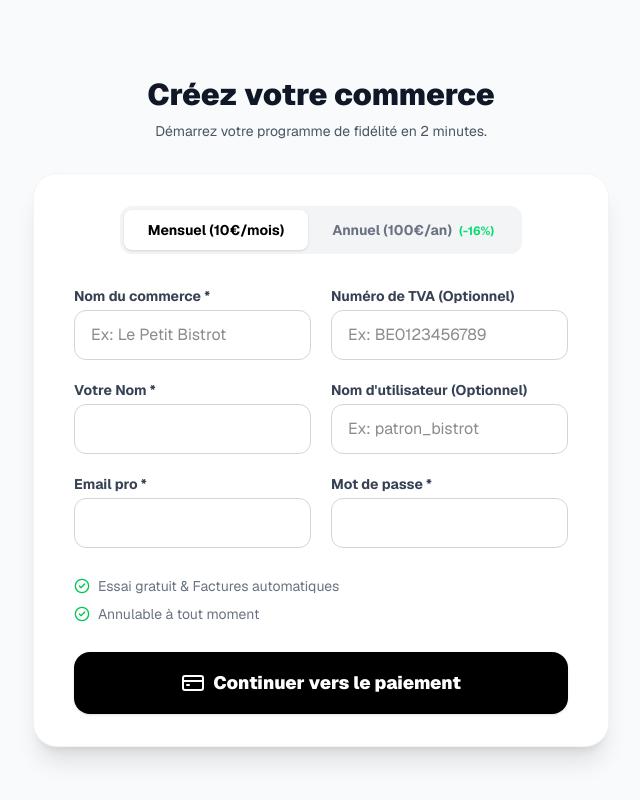
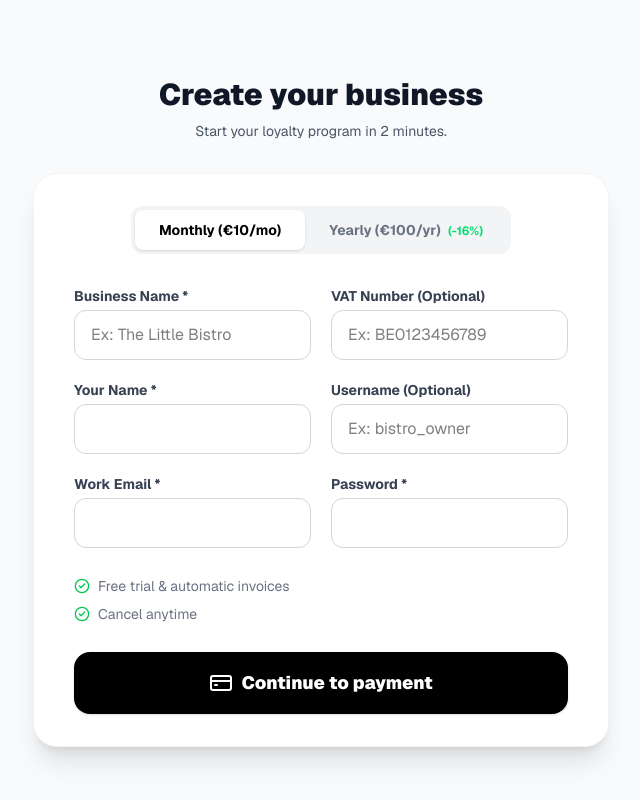
Before and after one commit to Banane653/A-T-Tech, a Next.js app: page /en/onboarding in a window 1280 px wide. Shown: the whole page, without its empty margins (319-959 px from the left). Built offline with nearby package versions, Linux system fonts and the light colour scheme.

Commit message:
Ajout traduction Oboarding & Setup

```diff
--- a/src/app/[locale]/onboarding/page.tsx
+++ b/src/app/[locale]/onboarding/page.tsx
@@ -1,10 +1,12 @@
 'use client';
 
 import { useState } from 'react';
-import { useRouter } from 'next/navigation';
-import { Loader2, CheckCircle2, Building2, CreditCard } from 'lucide-react';
+import { useRouter } from '@/navigation'; // Utilisation de ton router personnalisé avec les locales
+import { useTranslations } from 'next-intl';
+import { Loader2, CheckCircle2, CreditCard } from 'lucide-react';
 
 export default function OnboardingPage() {
+    const t = useTranslations('Onboarding');
     const router = useRouter();
     const [plan, setPlan] = useState<'monthly' | 'yearly'>('monthly');
     const [loading, setLoading] = useState(false);
@@ -34,7 +36,7 @@ export default function OnboardingPage() {
             const data = await res.json();
 
             if (!res.ok) {
-                setError(data.error || "Une erreur est survenue");
+                setError(data.error || t('errors.default'));
                 setLoading(false);
                 return;
             }
@@ -44,7 +46,7 @@ export default function OnboardingPage() {
                 window.location.href = data.url;
             }
         } catch (err) {
-            setError("Impossible de contacter le serveur.");
+            setError(t('errors.serverError'));
             setLoading(false);
         }
     };
@@ -52,9 +54,9 @@ export default function OnboardingPage() {
     return (
         <div className="min-h-screen bg-gray-50 flex flex-col justify-center py-12 sm:px-6 lg:px-8 font-sans">
             <div className="sm:mx-auto sm:w-full sm:max-w-md text-center">
-                <h2 className="mt-6 text-3xl font-black text-gray-900">Créez votre commerce</h2>
+                <h2 className="mt-6 text-3xl font-black text-gray-900">{t('title')}</h2>
                 <p className="mt-2 text-sm text-gray-600">
-                    Démarrez votre programme de fidélité en 2 minutes.
+                    {t('subtitle')}
                 </p>
             </div>
 
@@ -71,7 +73,7 @@ export default function OnboardingPage() {
                                     plan === 'monthly' ? 'bg-white shadow-sm text-black' : 'text-gray-500 hover:text-gray-900'
                                 }`}
                             >
-                                Mensuel (10€/mois)
+                                {t('plans.monthly')}
                             </button>
                             <button
                                 type="button"
@@ -80,7 +82,7 @@ export default function OnboardingPage() {
                                     plan === 'yearly' ? 'bg-black text-white shadow-sm' : 'text-gray-500 hover:text-gray-900'
                                 }`}
                             >
-                                Annuel (100€/an) <span className="ml-1 text-xs text-green-400">(-16%)</span>
+                                {t('plans.yearly')} <span className="ml-1 text-xs text-green-400">{t('plans.discount')}</span>
                             </button>
                         </div>
                     </div>
@@ -94,22 +96,22 @@ export default function OnboardingPage() {
 
                         <div className="grid grid-cols-1 gap-5 sm:grid-cols-2">
                             <div>
-                                <label className="block text-sm font-bold text-gray-700 mb-1">Nom du commerce *</label>
+                                <label className="block text-sm font-bold text-gray-700 mb-1">{t('fields.companyName')}</label>
                                 <input
                                     required
                                     type="text"
-                                    placeholder="Ex: Le Petit Bistrot"
-                                    className="w-full px-4 py-3 rounded-xl border border-gray-300 focus:ring-2 focus:ring-black focus:border-black outline-none transition"
+                                    placeholder={t('placeholders.companyName')}
+                                    className="w-full px-4 py-3 rounded-xl border border-gray-300 focus:ring-2 focus:ring-black focus:border-black outline-none transition text-black"
                                     value={formData.companyName}
                                     onChange={(e) => setFormData({ ...formData, companyName: e.target.value })}
                                 />
                             </div>
                             <div>
-                                <label className="block text-sm font-bold text-gray-700 mb-1">Numéro de TVA (Optionnel)</label>
+                                <label className="block text-sm font-bold text-gray-700 mb-1">{t('fields.vatNumber')}</label>
                                 <input
                                     type="text"
-                                    placeholder="Ex: BE0123456789"
-                                    className="w-full px-4 py-3 rounded-xl border border-gray-300 focus:ring-2 focus:ring-black focus:border-black outline-none transition"
+                                    placeholder={t('placeholders.vatNumber')}
+                                    className="w-full px-4 py-3 rounded-xl border border-gray-300 focus:ring-2 focus:ring-black focus:border-black outline-none transition text-black"
                                     value={formData.vatNumber}
                                     onChange={(e) => setFormData({ ...formData, vatNumber: e.target.value })}
                                 />
@@ -119,21 +121,21 @@ export default function OnboardingPage() {
                         {/* Bloc Nom & Username */}
                         <div className="grid grid-cols-1 gap-5 sm:grid-cols-2">
                             <div>
-                                <label className="block text-sm font-bold text-gray-700 mb-1">Votre Nom *</label>
+                                <label className="block text-sm font-bold text-gray-700 mb-1">{t('fields.name')}</label>
                                 <input
                                     required
                                     type="text"
-                                    className="w-full px-4 py-3 rounded-xl border border-gray-300 focus:ring-2 focus:ring-black focus:border-black outline-none transition"
+                                    className="w-full px-4 py-3 rounded-xl border border-gray-300 focus:ring-2 focus:ring-black focus:border-black outline-none transition text-black"
                                     value={formData.name}
                                     onChange={(e) => setFormData({ ...formData, name: e.target.value })}
                                 />
                             </div>
                             <div>
-                                <label className="block text-sm font-bold text-gray-700 mb-1">Nom d'utilisateur (Optionnel)</label>
+                                <label className="block text-sm font-bold text-gray-700 mb-1">{t('fields.username')}</label>
                                 <input
                                     type="text"
-                                    placeholder="Ex: patron_bistrot"
-                                    className="w-full px-4 py-3 rounded-xl border border-gray-300 focus:ring-2 focus:ring-black focus:border-black outline-none transition"
+                                    placeholder={t('placeholders.username')}
+                                    className="w-full px-4 py-3 rounded-xl border border-gray-300 focus:ring-2 focus:ring-black focus:border-black outline-none transition text-black"
                                     value={formData.username}
                                     onChange={(e) => setFormData({ ...formData, username: e.target.value })}
                                 />
@@ -143,21 +145,21 @@ export default function OnboardingPage() {
                         {/* Bloc Email & Mot de passe */}
                         <div className="grid grid-cols-1 gap-5 sm:grid-cols-2">
                             <div>
-                                <label className="block text-sm font-bold text-gray-700 mb-1">Email pro *</label>
+                                <label className="block text-sm font-bold text-gray-700 mb-1">{t('fields.email')}</label>
                                 <input
                                     required
                                     type="email"
-                                    className="w-full px-4 py-3 rounded-xl border border-gray-300 focus:ring-2 focus:ring-black focus:border-black outline-none transition"
+                                    className="w-full px-4 py-3 rounded-xl border border-gray-300 focus:ring-2 focus:ring-black focus:border-black outline-none transition text-black"
                                     value={formData.email}
                                     onChange={(e) => setFormData({ ...formData, email: e.target.value })}
                                 />
                             </div>
                             <div>
-                                <label className="block text-sm font-bold text-gray-700 mb-1">Mot de passe *</label>
+                                <label className="block text-sm font-bold text-gray-700 mb-1">{t('fields.password')}</label>
                                 <input
                                     required
                                     type="password"
-                                    className="w-full px-4 py-3 rounded-xl border border-gray-300 focus:ring-2 focus:ring-black focus:border-black outline-none transition"
+                                    className="w-full px-4 py-3 rounded-xl border border-gray-300 focus:ring-2 focus:ring-black focus:border-black outline-none transition text-black"
                                     value={formData.password}
                                     onChange={(e) => setFormData({ ...formData, password: e.target.value })}
                                 />
@@ -165,8 +167,8 @@ export default function OnboardingPage() {
                         </div>
 
                         <ul className="text-sm text-gray-500 space-y-2 py-2">
-                            <li className="flex items-center gap-2"><CheckCircle2 className="w-4 h-4 text-green-500" /> Essai gratuit & Factures automatiques</li>
-                            <li className="flex items-center gap-2"><CheckCircle2 className="w-4 h-4 text-green-500" /> Annulable à tout moment</li>
+                            <li className="flex items-center gap-2"><CheckCircle2 className="w-4 h-4 text-green-500" /> {t('perks.freeTrial')}</li>
+                            <li className="flex items-center gap-2"><CheckCircle2 className="w-4 h-4 text-green-500" /> {t('perks.cancelAnytime')}</li>
                         </ul>
 
                         <button
@@ -175,7 +177,7 @@ export default function OnboardingPage() {
                             className="w-full flex justify-center items-center gap-2 py-4 px-4 border border-transparent rounded-2xl shadow-sm text-lg font-black text-white bg-black hover:bg-gray-800 focus:outline-none focus:ring-2 focus:ring-offset-2 focus:ring-black transition disabled:opacity-70"
                         >
                             {loading ? <Loader2 className="w-6 h-6 animate-spin" /> : <CreditCard className="w-6 h-6" />}
-                            Continuer vers le paiement
+                            {loading ? t('buttons.loading') : t('buttons.submit')}
                         </button>
                     </form>
                 </div>
--- a/src/messages/en.json
+++ b/src/messages/en.json
@@ -497,7 +497,7 @@
       "previewDisclaimer": "Actual appearance may vary slightly depending on the phone model (iOS or Android).",
       "previewFallbackName": "Your Business"
     },
-      "Login": {
+    "Login": {
       "title": "Merchant Portal",
       "subtitle": "Log in to your dashboard",
       "fields": {
@@ -553,6 +553,78 @@
         "noToken": "No security token found.",
         "generic": "An error occurred.",
         "serverConnection": "Cannot reach the server."
+      }
+    },
+    "Onboarding": {
+      "title": "Create your business",
+      "subtitle": "Start your loyalty program in 2 minutes.",
+      "plans": {
+        "monthly": "Monthly (€10/mo)",
+        "yearly": "Yearly (€100/yr)",
+        "discount": "(-16%)"
+      },
+      "fields": {
+        "companyName": "Business Name *",
+        "vatNumber": "VAT Number (Optional)",
+        "name": "Your Name *",
+        "username": "Username (Optional)",
+        "email": "Work Email *",
+        "password": "Password *"
+      },
+      "placeholders": {
+        "companyName": "Ex: The Little Bistro",
+        "vatNumber": "Ex: BE0123456789",
+        "username": "Ex: bistro_owner"
+      },
+      "perks": {
+        "freeTrial": "Free trial & automatic invoices",
+        "cancelAnytime": "Cancel anytime"
+      },
+      "buttons": {
+        "submit": "Continue to payment",
+        "loading": "Loading..."
+      },
+      "errors": {
+        "default": "An error occurred",
+        "serverError": "Unable to contact the server."
+      }
+    },
+    "Setup": {
+      "steps": {
+        "program": "Program",
+        "design": "Design"
+      },
+      "step1": {
+        "title": "Choose your system",
+        "subtitle": "How would you like to reward your customers?",
+        "stamps": {
+          "title": "Stamp card",
+          "description": "The timeless classic. Ex: 10 stamps = 1 free coffee. Simple and effective."
+        },
+        "points": {
+          "title": "Points system",
+          "description": "More flexible. Ex: €1 = 1 point. Allows you to create a rewards catalog."
+        },
+        "templatesTitle": "Which icon for your stamps?",
+        "templates": {
+          "stamps_stars": "Stars",
+          "stamps_coffee": "Coffee",
+          "stamps_pizza": "Pizza",
+          "stamps_gift": "Gift",
+          "stamps_nails": "Beauty"
+        }
+      },
+      "step2": {
+        "title": "Your visual identity",
+        "subtitle": "Customize the appearance of your digital card.",
+        "primaryColor": "Primary color",
+        "logoUrl": "Logo URL",
+        "logoPlaceholder": "https://my-website.com/logo.png"
+      },
+      "buttons": {
+        "next": "Next",
+        "back": "Back",
+        "finish": "Finish"
       }
     },
     "Register": {
--- a/src/messages/fr.json
+++ b/src/messages/fr.json
@@ -523,6 +523,78 @@
         "serverConnection": "Impossible de joindre le serveur."
       }
     },
+    "Onboarding": {
+      "title": "Créez votre commerce",
+      "subtitle": "Démarrez votre programme de fidélité en 2 minutes.",
+      "plans": {
+        "monthly": "Mensuel (10€/mois)",
+        "yearly": "Annuel (100€/an)",
+        "discount": "(-16%)"
+      },
+      "fields": {
+        "companyName": "Nom du commerce *",
+        "vatNumber": "Numéro de TVA (Optionnel)",
+        "name": "Votre Nom *",
+        "username": "Nom d'utilisateur (Optionnel)",
+        "email": "Email pro *",
+        "password": "Mot de passe *"
+      },
+      "placeholders": {
+        "companyName": "Ex: Le Petit Bistrot",
+        "vatNumber": "Ex: BE0123456789",
+        "username": "Ex: patron_bistrot"
+      },
+      "perks": {
+        "freeTrial": "Essai gratuit & Factures automatiques",
+        "cancelAnytime": "Annulable à tout moment"
+      },
+      "buttons": {
+        "submit": "Continuer vers le paiement",
+        "loading": "Chargement..."
+      },
+      "errors": {
+        "default": "Une erreur est survenue",
+        "serverError": "Impossible de contacter le serveur."
+      }
+    },
+    "Setup": {
+      "steps": {
+        "program": "Programme",
+        "design": "Design"
+      },
+      "step1": {
+        "title": "Choisissez votre système",
+        "subtitle": "Comment souhaitez-vous récompenser vos clients ?",
+        "stamps": {
+          "title": "Carte à tampons",
+          "description": "Le grand classique. Ex: 10 tampons = 1 café offert. Simple et efficace."
+        },
+        "points": {
+          "title": "Système de points",
+          "description": "Plus flexible. Ex: 1€ = 1 point. Permet de créer un catalogue de récompenses."
+        },
+        "templatesTitle": "Quel motif pour vos tampons ?",
+        "templates": {
+          "stamps_stars": "Étoiles",
+          "stamps_coffee": "Café",
+          "stamps_pizza": "Pizza",
+          "stamps_gift": "Cadeau",
+          "stamps_nails": "Beauté"
+        }
+      },
+      "step2": {
+        "title": "Votre identité visuelle",
+        "subtitle": "Personnalisez l'apparence de votre carte digitale.",
+        "primaryColor": "Couleur principale",
+        "logoUrl": "Lien de votre logo (URL)",
+        "logoPlaceholder": "https://mon-site.com/logo.png"
+      },
+      "buttons": {
+        "next": "Suivant",
+        "back": "Retour",
+        "finish": "Terminer"
+      }
+    },
     "Register": {
       "subtitle": "Inscrivez-vous pour obtenir votre carte",
       "fields": {
--- a/src/messages/nl.json
+++ b/src/messages/nl.json
@@ -497,21 +497,76 @@
       "previewDisclaimer": "De werkelijke weergave kan licht variëren afhankelijk van het telefoonmodel (iOS of Android).",
       "previewFallbackName": "Uw Bedrijf Naam"
     },
-    "Login": {
-      "title": "Manager Portaal",
-      "subtitle": "Log in op uw dashboard",
+    "Onboarding": {
+      "title": "Maak je zaak aan",
+      "subtitle": "Start je loyauteitsprogramma in 2 minuten.",
+      "plans": {
+        "monthly": "Maandelijks (€10/maand)",
+        "yearly": "Jaarlijks (€100/jaar)",
+        "discount": "(-16%)"
+      },
       "fields": {
-        "identifier": "E-mail of Gebruikersnaam",
-        "password": "Wachtwoord"
+        "companyName": "Naam van de zaak *",
+        "vatNumber": "BTW-nummer (Optioneel)",
+        "name": "Jouw Naam *",
+        "Gebruikersnaam": "Gebruikersnaam (Optioneel)",
+        "email": "Professionele E-mail *",
+        "password": "Wachtwoord *"
       },
-      "forgotPassword": "Wachtwoord vergeten?",
+      "placeholders": {
+        "companyName": "Bijv: De Kleine Bistro",
+        "vatNumber": "Bijv: BE0123456789",
+        "username": "Bijv: bistro_eigenaar"
+      },
+      "perks": {
+        "freeTrial": "Gratis proefperiode & automatische facturen",
+        "cancelAnytime": "Altijd opzegbaar"
+      },
       "buttons": {
-        "submit": "Inloggen",
-        "loading": "Inloggen..."
+        "submit": "Doorgaan naar betaling",
+        "loading": "Laden..."
       },
       "errors": {
-        "invalidCredentials": "Ongeldige inloggegevens",
-        "serverError": "Kan de server niet bereiken"
+        "default": "Er is een fout opgetreden",
+        "serverError": "Kan geen verbinding maken met de server."
+      }
+    },
+    "Setup": {
+      "steps": {
+        "program": "Programma",
+        "design": "Ontwerp"
+      },
+      "step1": {
+        "title": "Kies je systeem",
+        "subtitle": "Hoe wil je je klanten belonen?",
+        "stamps": {
+          "title": "Stempelkaart",
+          "description": "De grote klassieker. Bijv: 10 stempels = 1 gratis koffie. Eenvoudig en effectief."
+        },
+        "points": {
+          "title": "Puntensysteem",
+          "description": "Flexibeler. Bijv: €1 = 1 punt. Hiermee kun je een beloningscatalogus maken."
+        },
+        "templatesTitle": "Welk symbool voor je stempels?",
+        "templates": {
+          "stamps_stars": "Sterren",
+          "stamps_coffee": "Koffie",
+          "stamps_pizza": "Pizza",
+          "stamps_gift": "Cadeau",
+          "stamps_nails": "Schoonheid"
+        }
+      },
+      "step2": {
+        "title": "Jouw visuele identiteit",
+        "subtitle": "Pas het uiterlijk van je digitale kaart aan.",
+        "primaryColor": "Hoofdkleur",
+        "logoUrl": "Logo-link (URL)",
+        "logoPlaceholder": "https://mijn-website.com/logo.png"
+      },
+      "buttons": {
+        "next": "Volgende",
+        "back": "Terug",
+        "finish": "Voltooien"
       }
     },
     "Register": {
```
Also changed, not shown: src/app/[locale]/setup/page.tsx (+27 -25 lines).
